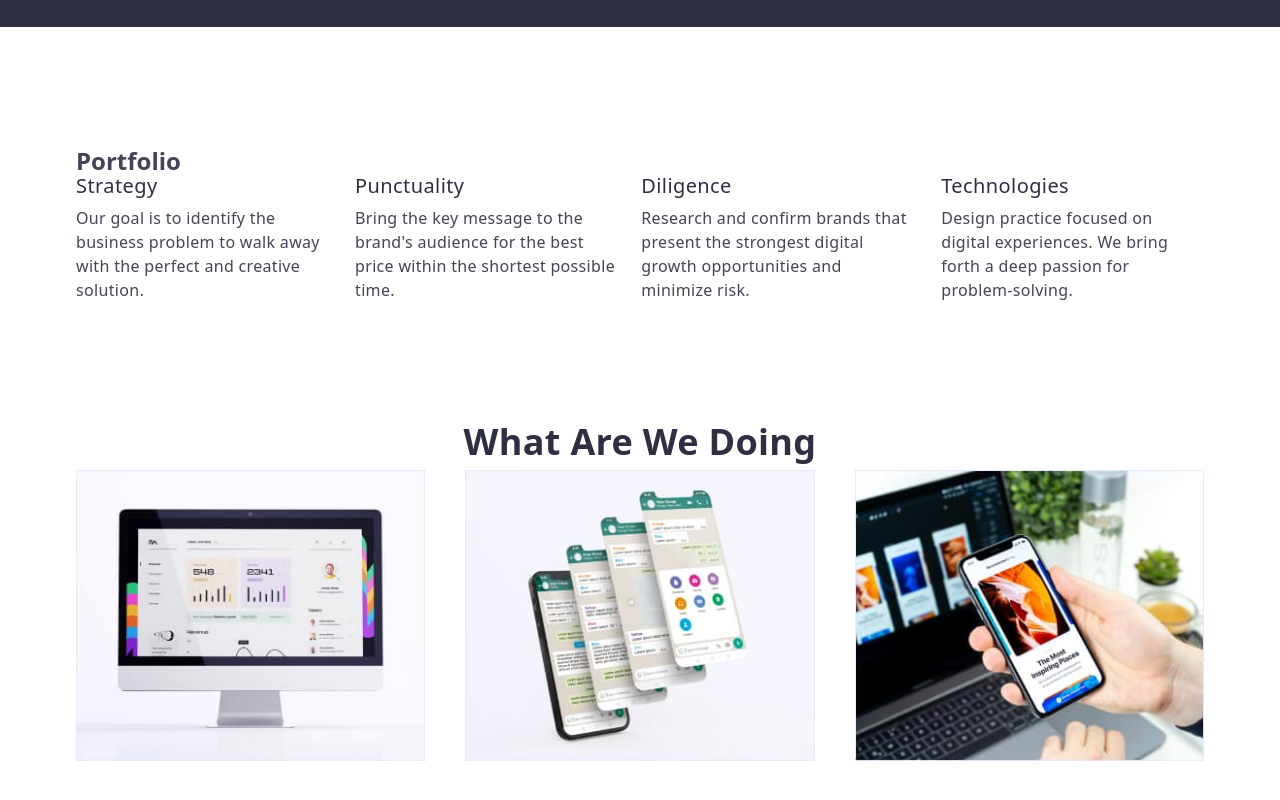
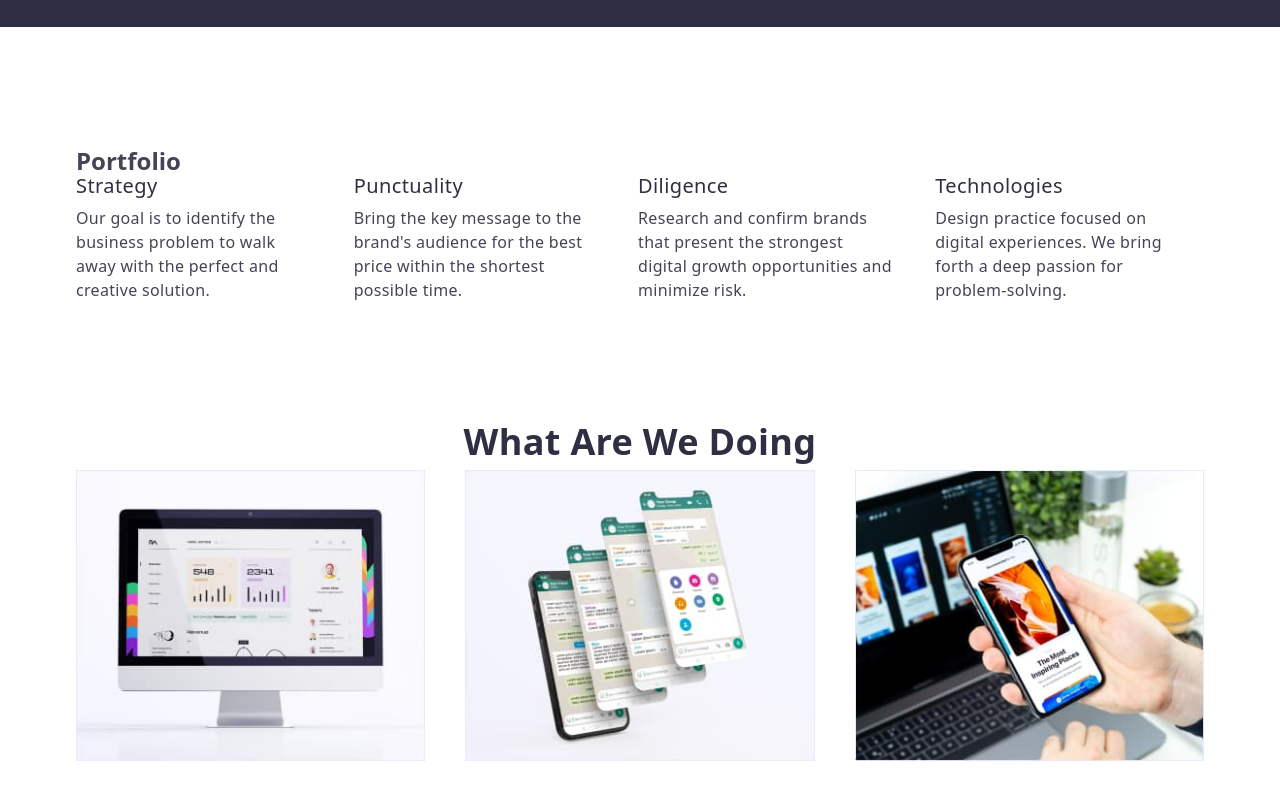
Before and after one commit to ollidm/goit-markup-hw-03, a plain HTML site: page index.html in a window 1280 px wide. Shown: the part 754-1554 px from the top of the page. Drawn offline with nearby package versions, Linux system fonts and the light colour scheme.

Commit message:
margin-right: 24px

```diff
--- a/css/styles.css
+++ b/css/styles.css
@@ -244,7 +244,7 @@ img {
   padding: 120px 0 120px;
 }
 .infomation_list {
-  gap: 24px;
+  margin-right: 24px;
 }
 .infomation_list_item {
 }
```
